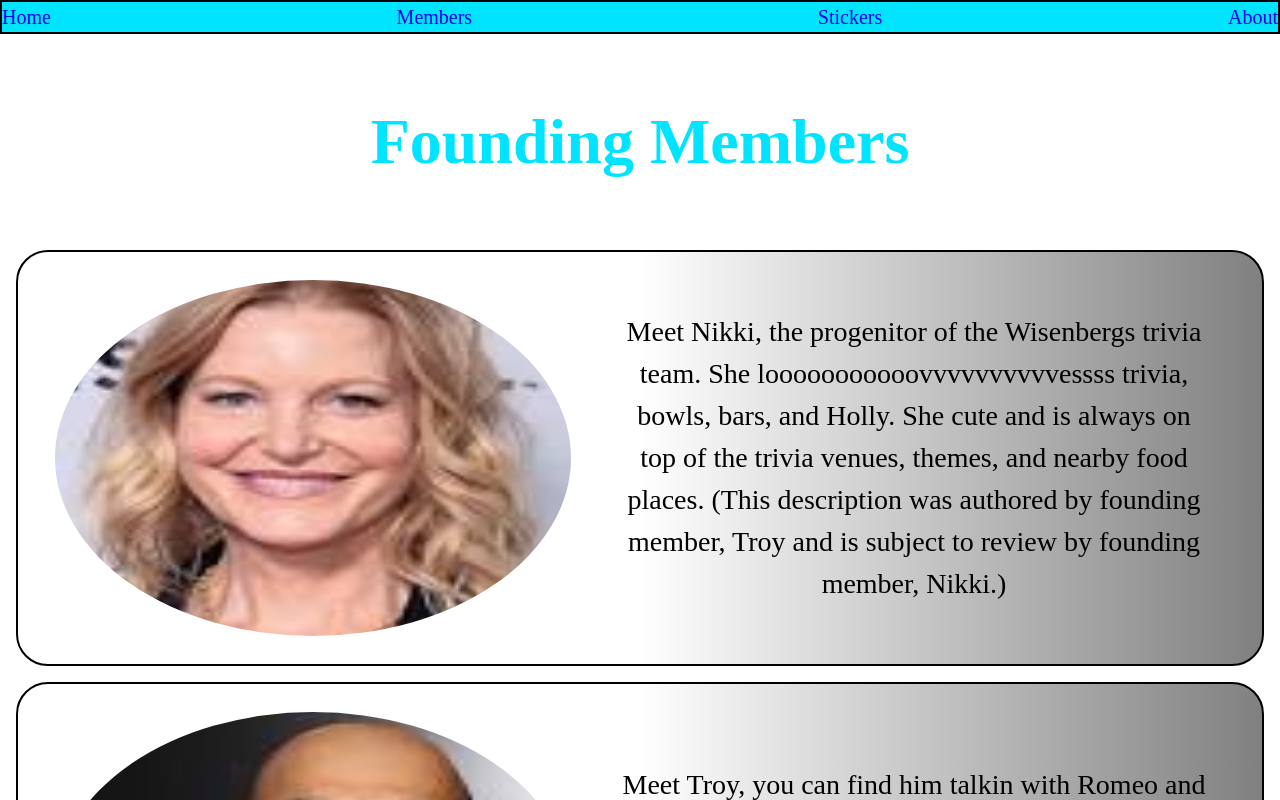
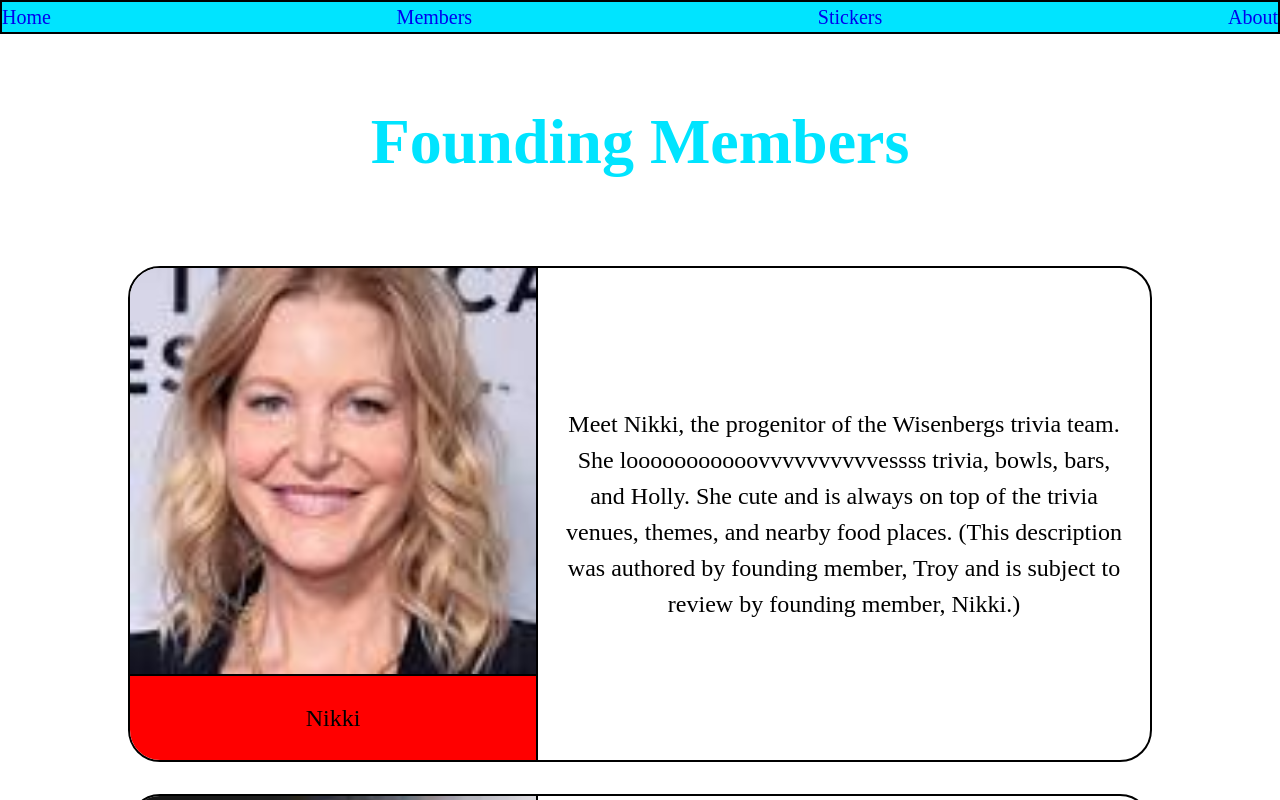
Before and after one commit to tdziewa08/The-Wisenbergs-react, a React (Vite) app: page /members in a window 1280 px wide. Shown: the top 800 px of the page. Built offline with nearby package versions, Linux system fonts and the light colour scheme.

Commit message:
rough new members layout

```diff
--- a/src/components/Members.jsx
+++ b/src/components/Members.jsx
@@ -7,8 +7,11 @@ export default function Members() {
     const foundingMembers = foundingMembersArray.map(member => {
             return (
                 <div className="member" key={nanoid()}>
-                    <div className="member-img-container">
-                        <img src={member.img} alt={member.name} />
+                    <div className="profile">
+                        <div className="member-img-container">
+                            <img src={member.img} alt={member.name} />
+                        </div>
+                        <p>{member.name}</p>
                     </div>
                     <p>{member.desc}</p>
                 </div>
@@ -18,8 +21,11 @@ export default function Members() {
     const additionalMembers = additionalMembersArray.map(member => {
             return (
                 <div className="member" key={nanoid()}>
-                    <div className="member-img-container">
-                        <img src={member.img} alt={member.name} />
+                    <div className="profile">
+                        <div className="member-img-container">
+                            <img src={member.img} alt={member.name} />
+                        </div>
+                        <p>{member.name}</p>
                     </div>
                     <p>{member.desc}</p>
                 </div>
@@ -30,14 +36,14 @@ export default function Members() {
         <>
             <div>
                 <h1>Founding Members</h1>
-                <section id="founding-members-container">
+                <section className="members-container">
                     {foundingMembers}
                 </section>
             </div>
 
             <div>
                 <h1>Additional Members</h1>
-                <section id="additional-members-container">
+                <section className="members-container">
                     {additionalMembers}
                 </section>
             </div>
--- a/src/index.css
+++ b/src/index.css
@@ -139,37 +139,65 @@ Members
 =====================================
 */
 
+.members-container {
+	display: flex;
+	flex-direction: column;
+	align-items: center;
+	justify-content: center;
+}
+
 .member {
 	display: flex;
 	align-items: center;
 	justify-content: center;
+	width: 80%;
 	border: 2px solid black;
 	border-radius: 2em;
-	background: linear-gradient(to right, white, white, grey);
-	margin: 1em;
+	/* background: linear-gradient(to right, white, white, grey); */
+	margin: 1em 0;
+}
+
+.member > .profile {
+	display: flex;
+	flex-direction: column;
+	align-items: center;
+	justify-content: center;
+	width: 40%;
+	border-right: 2px solid black;
+	border-radius: 2em 0 0 2em;
+}
+
+.member > .profile > p {
+	display: flex;
+	align-items: center;
+	justify-content: center;
+	background-color: red;
+	width: 100%;
+	border-top: 2px solid black;
+	border-radius: 0 0 0 1.25em;
+	margin: 0;
+}
+
+.member-img-container {
+	width: 100%; 		/*2 times smaller than original size (1032x712)*/
+	/* border-radius: 50%; */
+	border-radius: 2em 0 0 0;
+}
+
+.member img {
+	display: block;
+	width: 100%;
+	border-radius: 1.85em 0 0 0;
+	/* border-radius: 50%; */
 }
 
 .member p {
 	display: flex;
 	align-items: center;
-	height: 356px;
-	width: 50%;
+	width: 60%;
 	font-family: "Roboto Flex";
-	font-size: 1.75rem;
-	padding: .5em;
-}
-
-.member-img-container {
-	height: 356px;		/*2 times smaller than original size (1032x712)*/
-	width: 516px; 		/*2 times smaller than original size (1032x712)*/
-	border-radius: 50%;
-	margin-right: 2em;
-}
-
-.member img {
-	height: 100%;
-	width: 100%;
-	border-radius: 50%;
+	font-size: 1.5rem;
+	padding: 1em;
 }
 
 
```
Also changed, not shown: src/Home.jsx (added).
